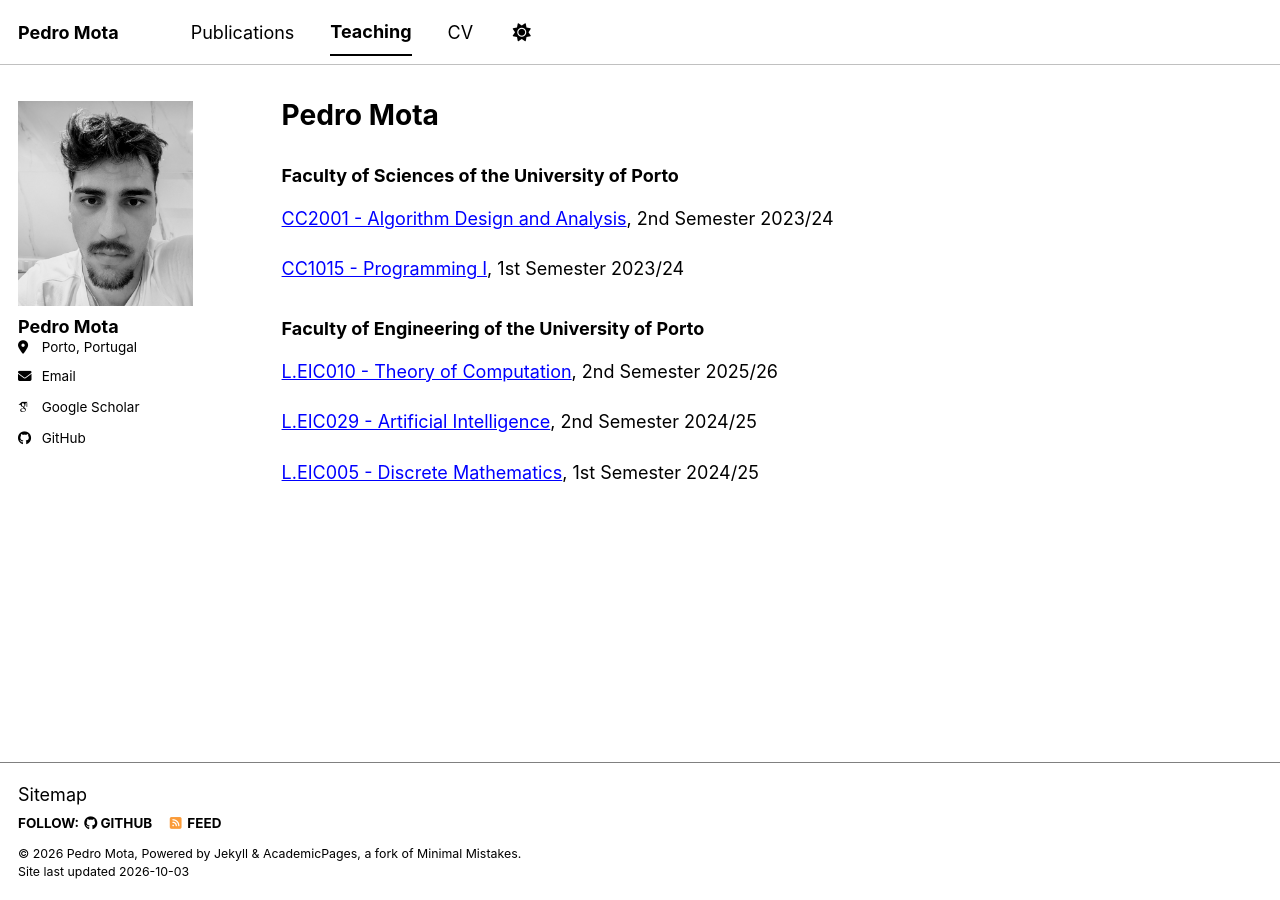
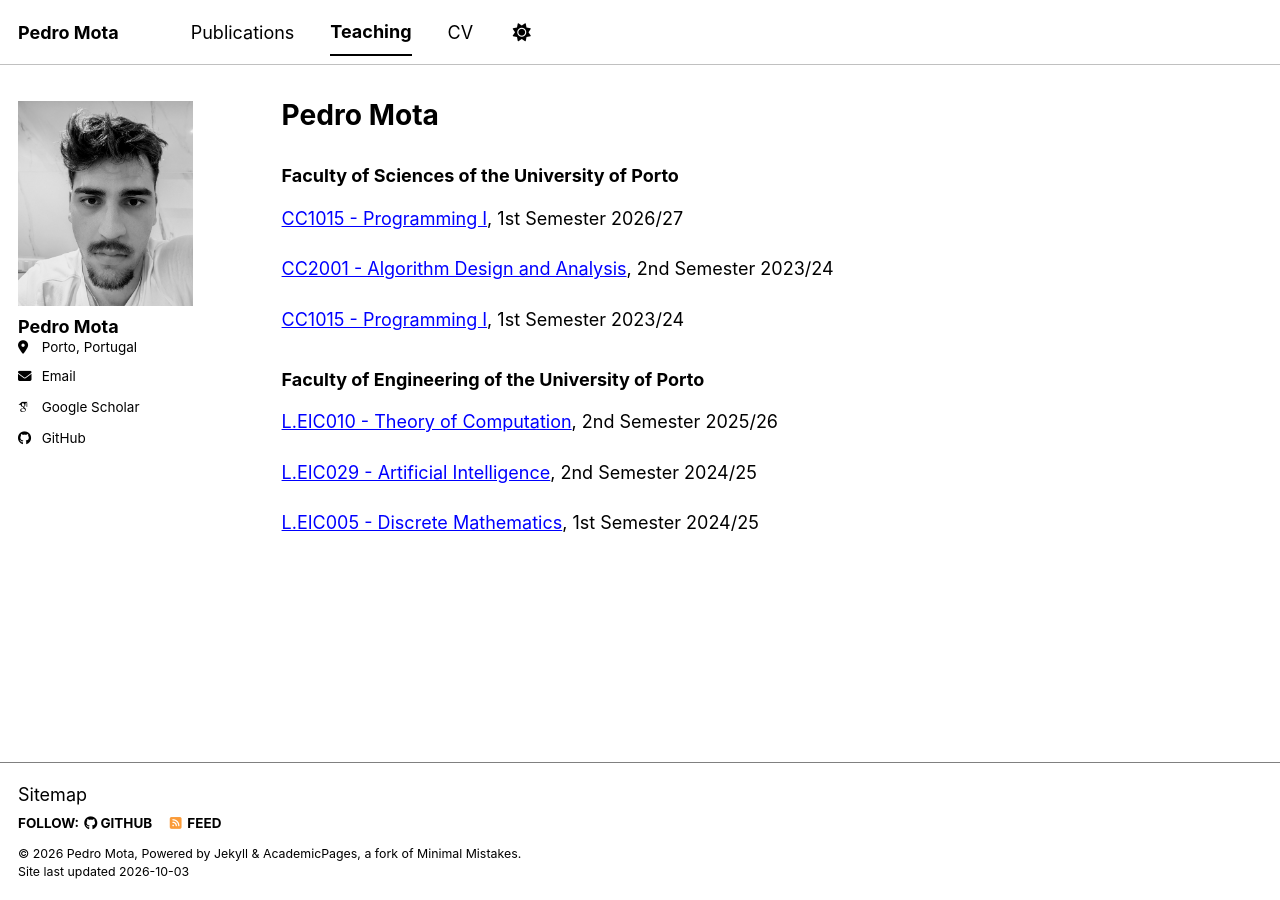
Before and after one commit to pedroendm/pedroendm.github.io, a Jekyll site: the page built from _pages/teaching.md, in a window 1280 px wide. Built offline with Jekyll 4.4.1, drawn with Linux system fonts in a browser that asks for light colours; some web fonts are replaced; a script bundle is joined from its source files by our own code; library files that are not in the unit come from our copies.

Commit message:
teaching CC1015 1st Semester 26/27

```diff
--- a/_pages/teaching.md
+++ b/_pages/teaching.md
@@ -7,6 +7,8 @@ redirect_from:
 ---
 
 ### Faculty of Sciences of the University of Porto
+
+[CC1015 - Programming I](https://sigarra.up.pt/fcup/pt/ucurr_geral.ficha_uc_view?pv_ocorrencia_id=589621), 1st Semester 2026/27
 
 [CC2001 - Algorithm Design and Analysis](https://sigarra.up.pt/fcup/en/UCURR_GERAL.FICHA_UC_VIEW?pv_ocorrencia_id=529857), 2nd Semester 2023/24
 
```
